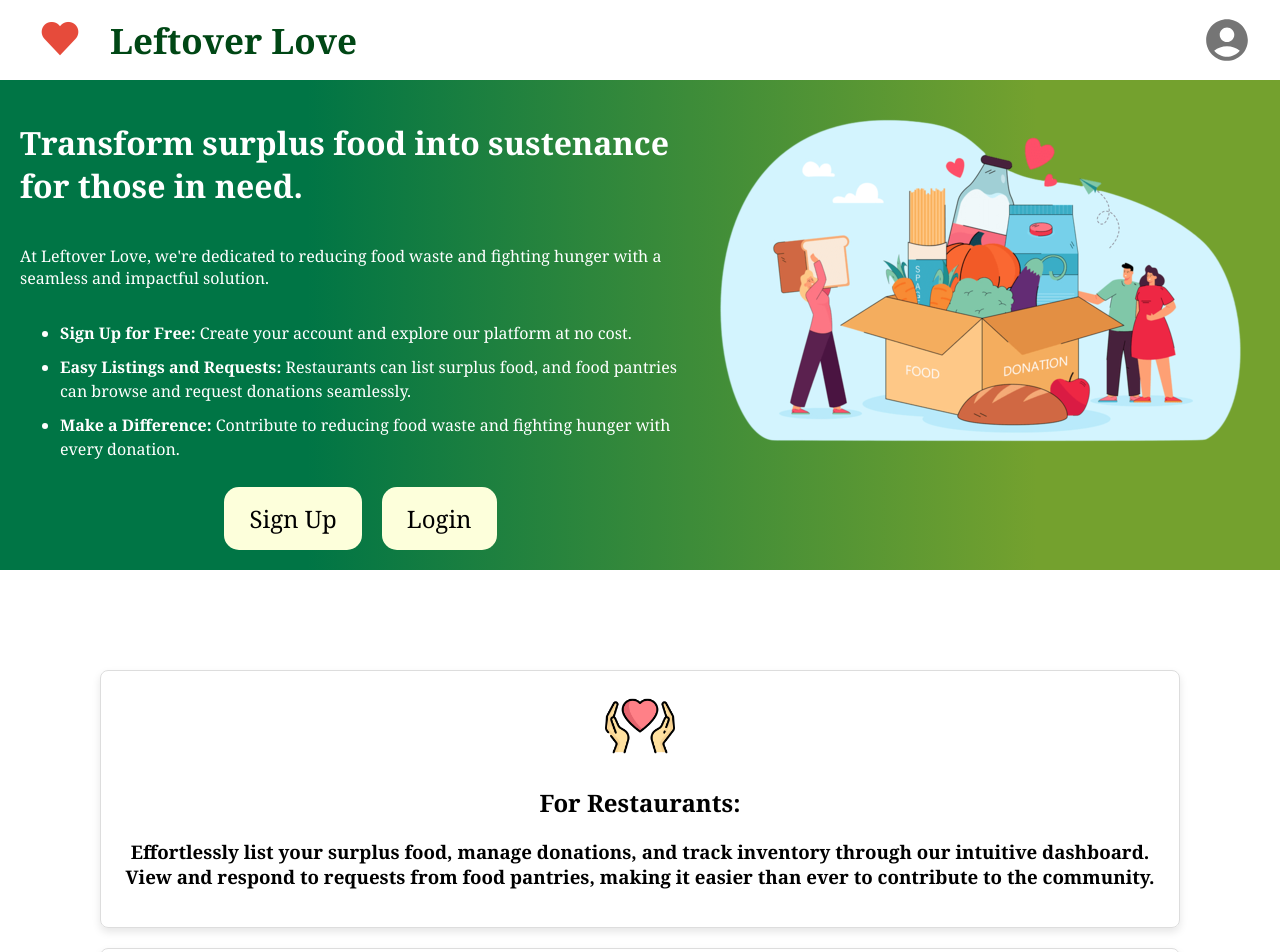
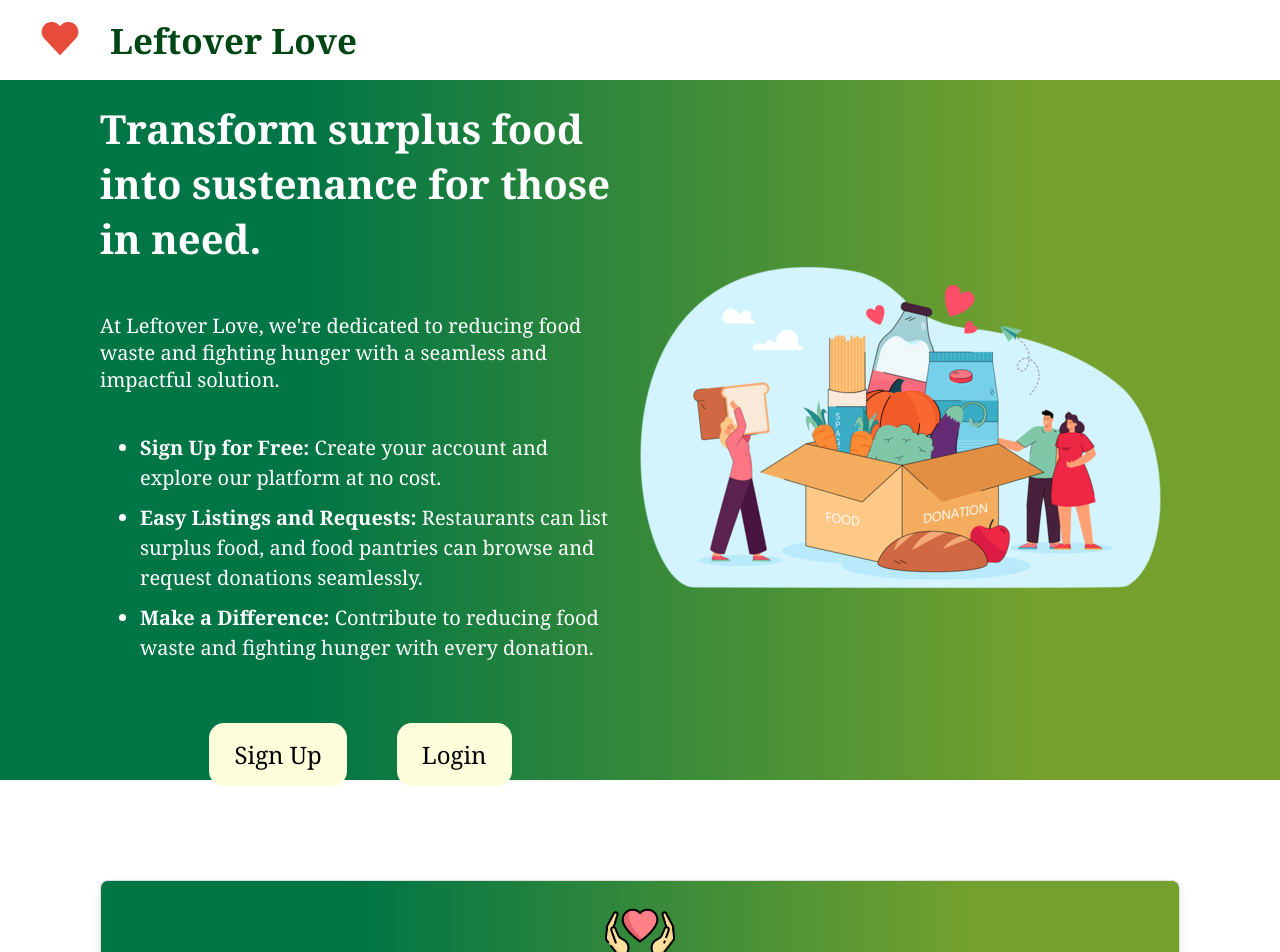
Before and after one commit to FTL-2024-Pod-C/leftover-love-ui, a React (Vite) app: page / in a window 1280 px wide. Shown: the top 952 px of the page. Built offline with nearby package versions, Linux system fonts and the light colour scheme.

Commit message:
got rid of account icon

```diff
--- a/src/Pages/LandingPage.css
+++ b/src/Pages/LandingPage.css
@@ -1,9 +1,12 @@
 .headline-section {
     background: rgb(0,117,69);
     background: linear-gradient(90deg, rgba(0,117,69,1) 24%, rgba(116,161,46,1) 81%);
-    padding: 20px;
+    padding: 0 100px;
     display: flex;
     justify-content: center;
+    align-items: center;
+    height: 700px;
+    font-size: 20px;
 }
 
 .headline-section-text {
@@ -12,6 +15,10 @@
     color: white;
 }
 
+/* .headline-section {
+
+} */
+
 .bullet-points li {
     margin-bottom: 10px;
     line-height: 1.5;
@@ -19,8 +26,9 @@
 
 .btn-group {
     display: flex;
-    gap: 20px;
+    gap: 50px;
     justify-content: center;
+    margin-top: 30px;
 }
 
 .landing-page-btn {
@@ -66,10 +74,11 @@
 
 .stats {
     color: black;
-    border: 1px solid #004715;
+    background: linear-gradient(90deg, rgba(0,117,69,1) 24%, rgba(116,161,46,1) 81%);
     border-radius: 20px;
     text-align: center;
     padding: 20px;
+    background-color: purple;
 }
 
 
--- a/src/Pages/LandingPage.jsx
+++ b/src/Pages/LandingPage.jsx
@@ -29,11 +29,12 @@ const goToSignUp = () => {
 
   return (
     <>
-    <Header  headingText="Leftover Love" closeButton={
-      <IconButton onClick={goToLogin}>
-      <AccountCircleIcon sx={{ fontSize: 50 }}/>
-      </IconButton>
-    }
+    <Header  headingText="Leftover Love"
+    // closeButton={
+    //   <IconButton onClick={goToLogin}>
+    //   <AccountCircleIcon sx={{ fontSize: 50 }}/>
+    //   </IconButton>
+    // }
     />
 
     <div className="headline-section">
```
